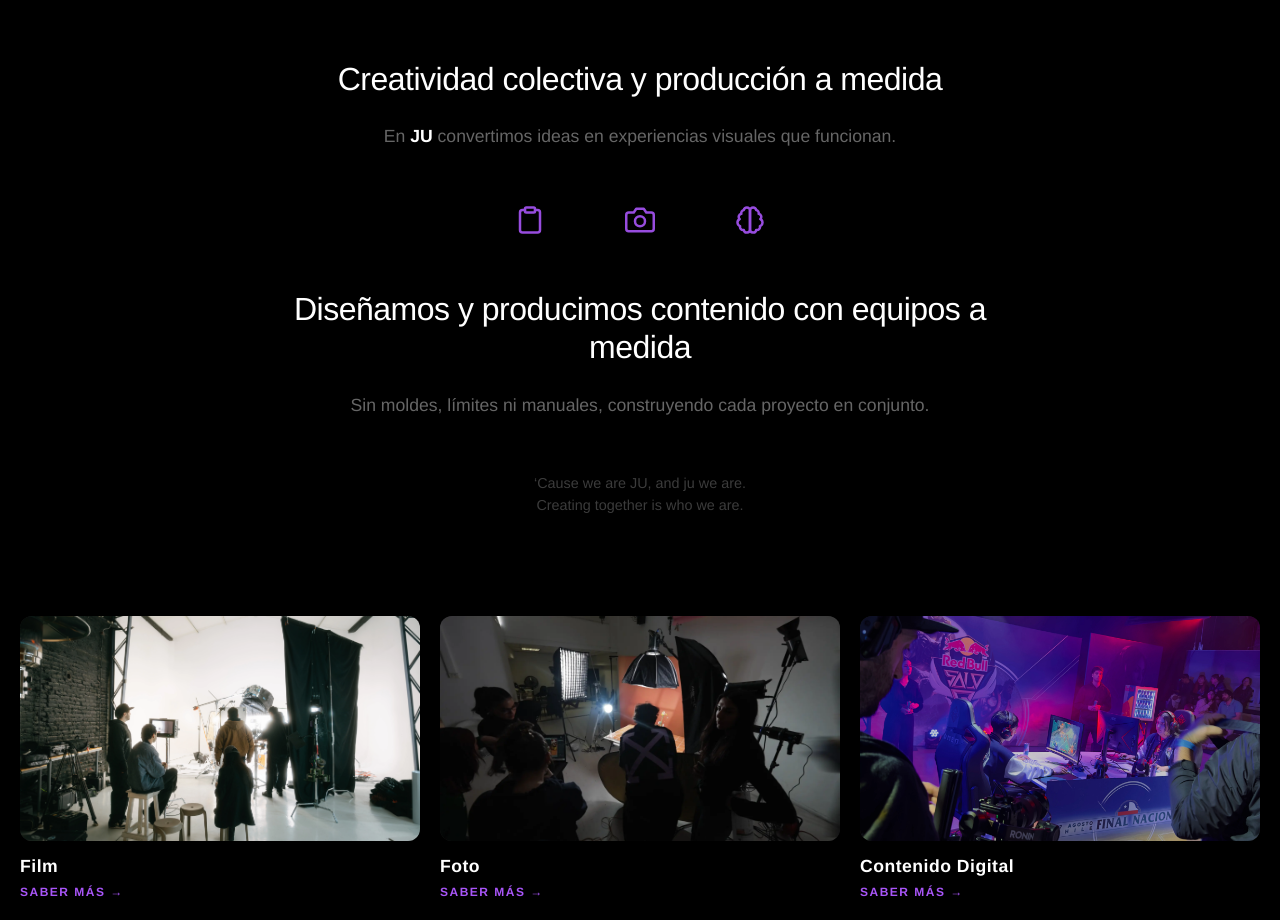
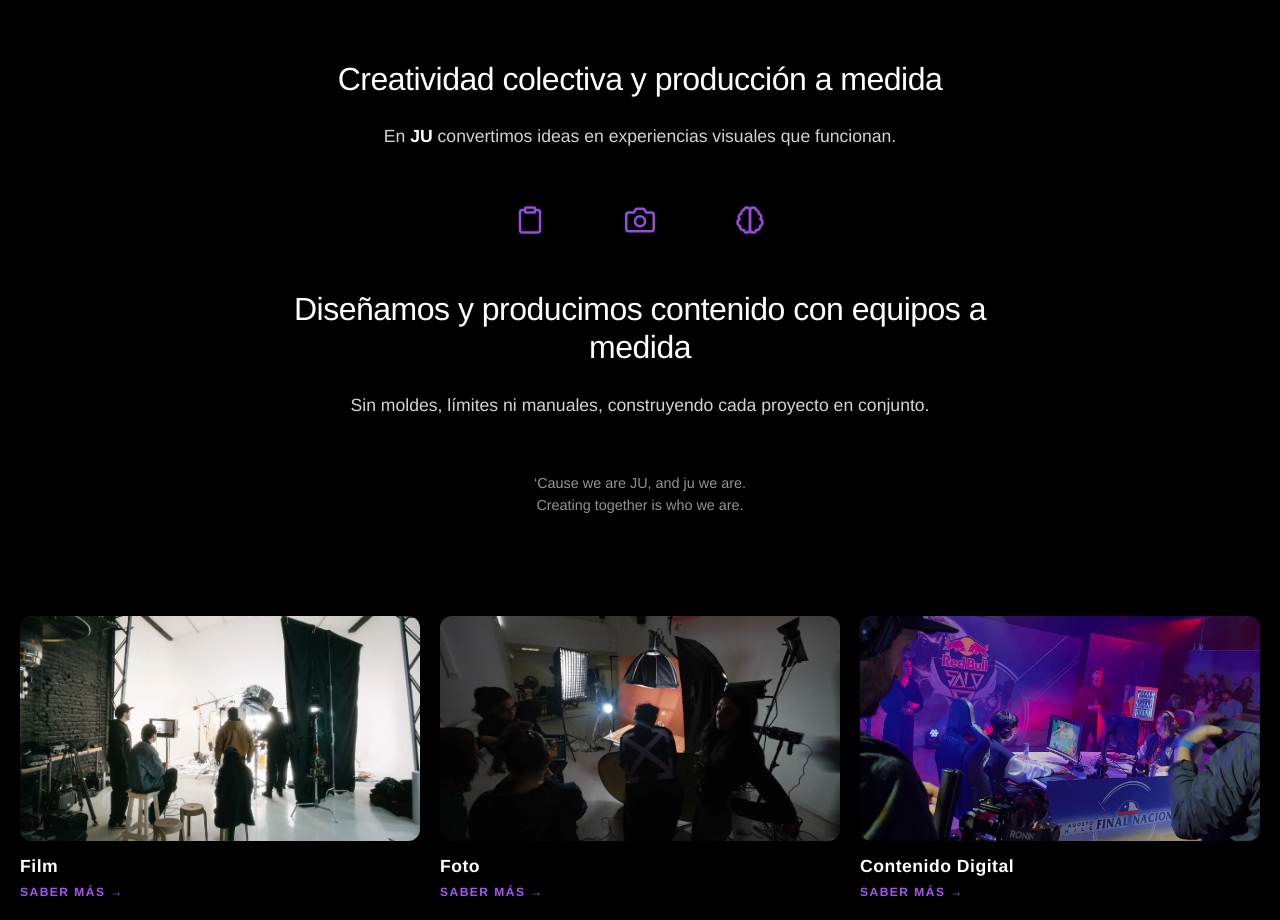
Before and after one commit to joaquingonzalezre/proyectowebapp, a Next.js app: page / in a window 1280 px wide. Shown: the part 840-1760 px from the top of the page. Built offline with nearby package versions, Linux system fonts and the light colour scheme.

Commit message:
Ajuste  colores

```diff
--- a/src/app/globals.css
+++ b/src/app/globals.css
@@ -206,7 +206,7 @@ body.loaded .site-wrapper {
 /* Subtítulos (Gris y tamaño medio) */
 .subtitulo-ju {
   font-size: 1.1rem; /* Aprox 17-18px */
-  color: #666; /* Gris oscuro, no tan claro */
+  color: #d4d4d4; /* Gris oscuro, no tan claro */
   font-weight: 400;
   line-height: 1.5;
   max-width: 650px; /* Para que no se estire demasiado */
@@ -235,7 +235,7 @@ body.loaded .site-wrapper {
 
 .firma-final p {
   font-size: 0.9rem;
-  color: #555;
+  color: #d4d4d4;
   line-height: 1.5;
   /* Asumimos que la fuente original es una sans-serif limpia */
   font-style: normal;
```
